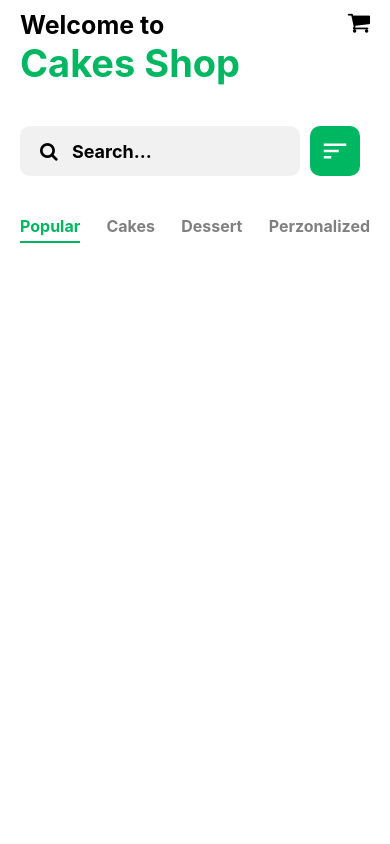
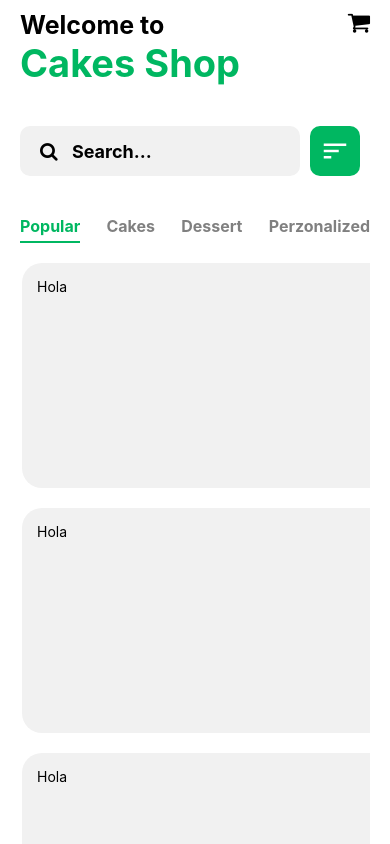
Before and after one commit to HectorBusSan/Cake, a React Native app: screen /Home in a window 390 px wide. Shown: the top 844 px of the page. Built offline with nearby package versions, Linux system fonts and the light colour scheme.

Commit message:
Agregando FlatList

```diff
--- a/view/screens/HomeScreen.js
+++ b/view/screens/HomeScreen.js
@@ -1,8 +1,11 @@
 import React from "react";
-import {View,Text, SafeAreaView, StyleSheet, ColorPropType, TouchableOpacity} from "react-native";
+import {View,Text, SafeAreaView, StyleSheet, TouchableOpacity, Dimensions, FlatList} from "react-native";
 import COLORS from "../../consts/colors";
 import { FontAwesome, MaterialIcons } from "@expo/vector-icons";
 import { TextInput } from "react-native-gesture-handler";
+import products from "./../../consts/products";
+
+const width =Dimensions.get('screen').width/2-30
 
 const HomeScreen=()=>{
     const categories=['Popular','Cakes','Dessert','Perzonalized'];
@@ -26,6 +29,11 @@ const HomeScreen=()=>{
             ))}
         </View>);
     }
+
+    const Card = ({item})=>{
+        return (<View style={style.card}><Text>Hola</Text></View>);
+    }
+
     return (
         <SafeAreaView style={{flex:1,
         paddingHorizontal:20,
@@ -47,10 +55,11 @@ const HomeScreen=()=>{
                     </View>
                 </View>
             <CategoryList/>
+            <FlatList numColumns={2} data={products} renderItem={({item})=><Card product={item}/>}/>
         </SafeAreaView>
     )
 }
-
+// renderItem={({item})=><Card product={item}/>}
 const style=StyleSheet.create({
     header:{
         marginTop:10,
@@ -92,7 +101,15 @@ const style=StyleSheet.create({
         paddingBottom:5,
         borderBottomWidth:2,
         borderColor:COLORS.green,
-
-    }
-})
+    },
+    card:{
+        height:225,
+        backgroundColor:COLORS.light,
+        width,
+        marginHorizontal:2,
+        borderRadius:20,
+        marginBottom:20,
+        padding:15,
+    },
+});
 export default HomeScreen;
```
